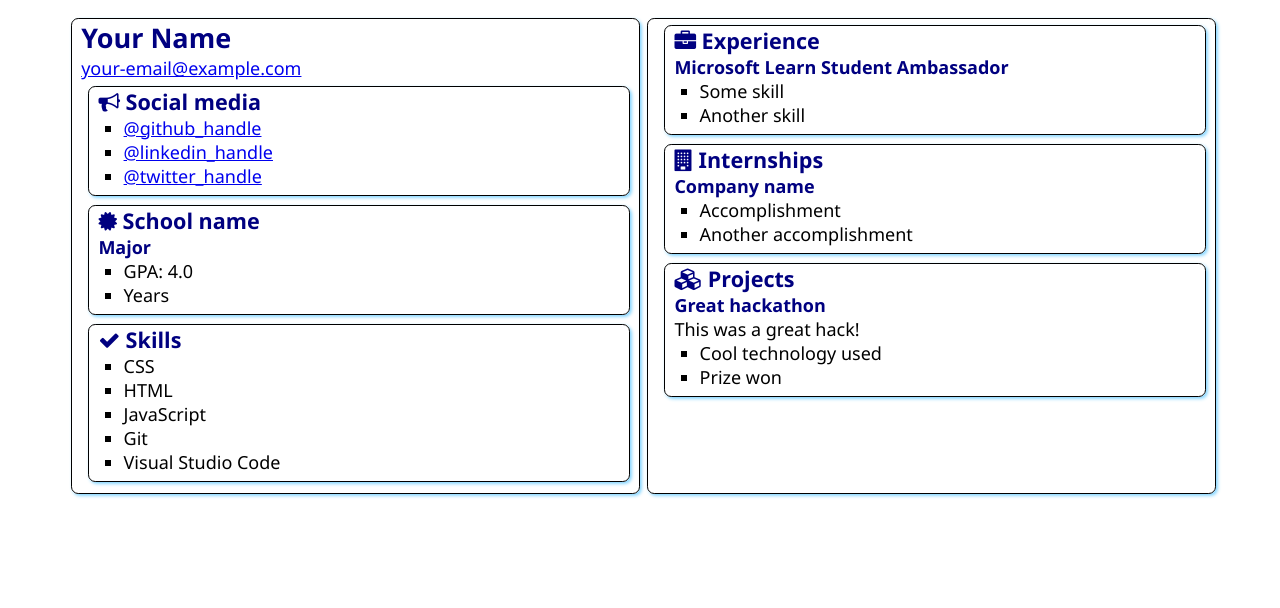
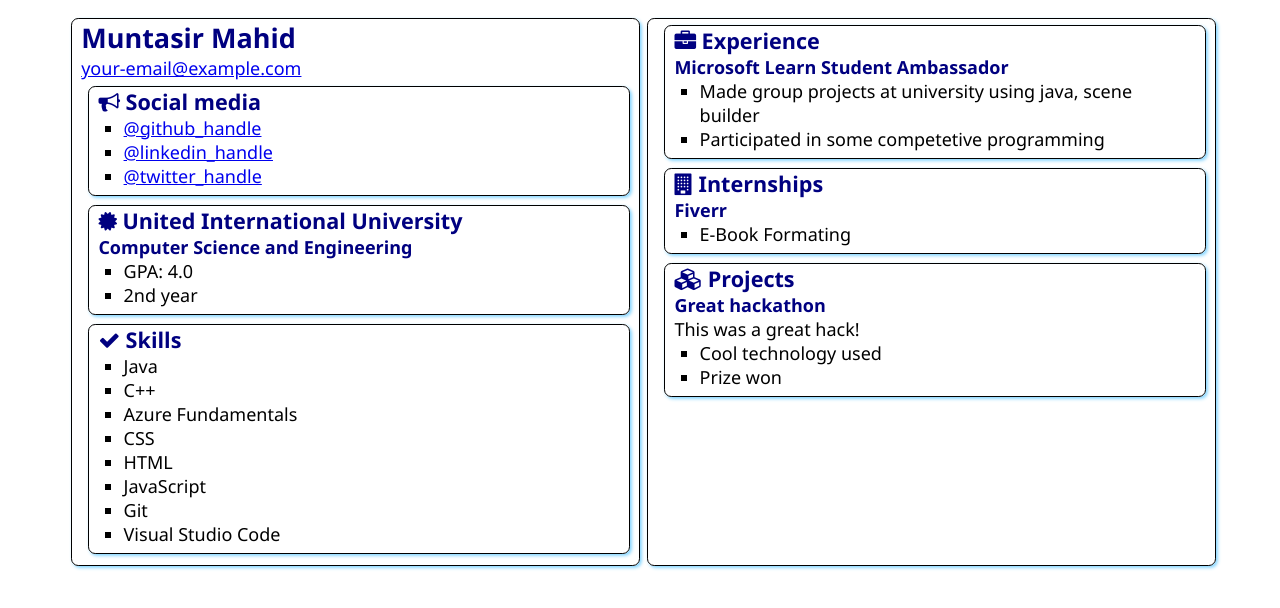
Before and after one commit to MuntasirMahid/SATechnicalOnboarding, a plain HTML site: page src/index.html in a window 1280 px wide. Drawn offline with Linux system fonts and the light colour scheme.

Commit message:
Update index.html

```diff
--- a/src/index.html
+++ b/src/index.html
@@ -12,7 +12,7 @@
 <body>
     <main>
         <article class="box">
-            <h1>Your Name</h1>
+            <h1>Muntasir Mahid</h1>
             <div><a href="mailto:your.email@example.com">your-email@example.com</a></div>
 
             <section class="box">
@@ -31,12 +31,12 @@
                 <div class="education">
                     <h2>
                         <i class="fa fa-certificate" aria-hidden="true"></i>
-                        School name
+                        United International University
                     </h2>
-                    <h3>Major</h3>
+                    <h3>Computer Science and Engineering</h3>
                     <ul>
                         <li>GPA: 4.0</li>
-                        <li>Years</li>
+                        <li>2nd year</li>
                     </ul>
                 </div>
             </section>
@@ -47,6 +47,9 @@
                     Skills
                 </h2>
                 <ul>
+                    <li>Java</li>
+                    <li>C++</li>
+                    <li>Azure Fundamentals</li>
                     <li>CSS</li>
                     <li>HTML</li>
                     <li>JavaScript</li>
@@ -63,8 +66,8 @@
                 </h2>
                 <h3>Microsoft Learn Student Ambassador</h3>
                 <ul>
-                    <li>Some skill</li>
-                    <li>Another skill</li>
+                    <li>Made group projects at university using java, scene builder</li>
+                    <li>Participated in some competetive programming</li>
                 </ul>
             </section>
             <section class="box">
@@ -73,10 +76,10 @@
                     Internships
                 </h2>
 
-                <h3>Company name</h3>
+                <h3>Fiverr</h3>
                 <ul>
-                    <li>Accomplishment</li>
-                    <li>Another accomplishment</li>
+                    <li>E-Book Formating</li>
+
                 </ul>
             </section>
             <section class="box">
```
